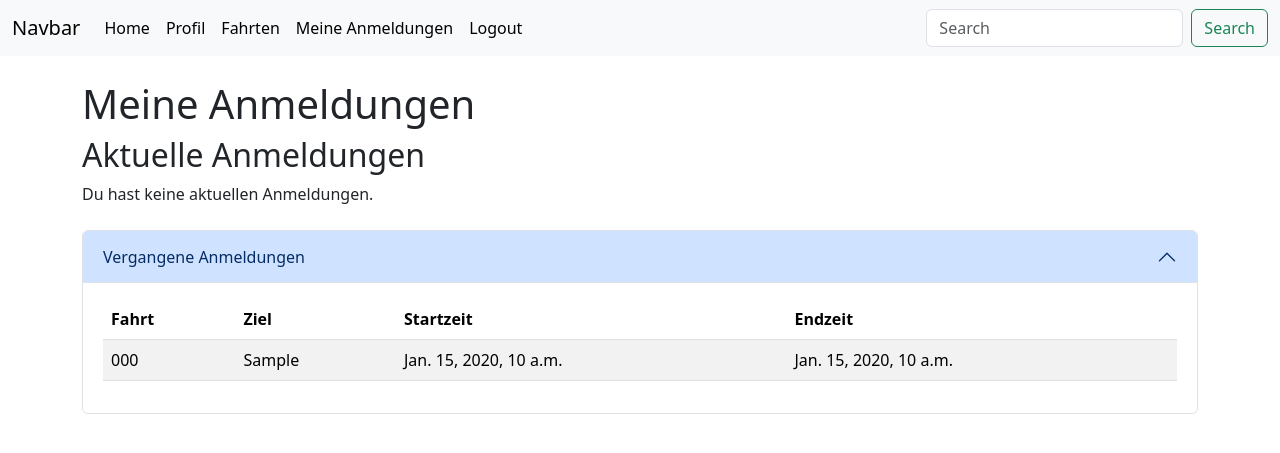
After one commit to allekai/hyazinth, a Django app: page /fahrten/meine-anmeldungen/ in a window 1280 px wide, after a click on "Vergangene Anmeldungen". The commit adds this page. Shown: the top 453 px of the page. Run offline with Django 5.2, Linux system fonts and the light colour scheme; a user stored in the database is signed in; tables that the repository leaves empty hold one stand-in row (values such as "Sample post").

Commit message:
feat(anmeldungen): Anmeldeverwaltung implementiert
- Modelle, Views und Templates für Anmeldungen erstellt
- Benutzer können sich zu Fahrten anmelden, Anmeldungen bearbeiten und löschen
- Übersicht der aktuellen und vergangenen Anmeldungen für Benutzer hinzugefügt

```diff
--- a/hyazinth/fahrten/models.py
+++ b/hyazinth/fahrten/models.py
@@ -1,13 +1,24 @@
 from django.db import models
 from django.utils import timezone
+
+from accounts.models import User
 
 
 class Pfadfinderfahrt(models.Model):
     titel = models.CharField(max_length=255)
-    ziel = models.CharField(max_length=255)  # Ziel als String
-    beschreibung = models.TextField(blank=True)
-    motto = models.CharField(max_length=255)
+    ziel = models.CharField(max_length=255, blank=True, null=True)  # Ziel optional
     start_zeit = models.DateTimeField(default=timezone.now)
     end_zeit = models.DateTimeField(default=timezone.now)
-    start_ort = models.CharField(max_length=255)  # Startort als String
-    end_ort = models.CharField(max_length=255)  # Endort als String
+    start_ort = models.CharField(max_length=255)
+    end_ort = models.CharField(max_length=255)
+    beschreibung = models.TextField(blank=True)
+    motto = models.CharField(max_length=255, blank=True, null=True)  # Motto optional
+
+
+class Anmeldung(models.Model):
+    user = models.ForeignKey(User, on_delete=models.CASCADE)
+    fahrt = models.ForeignKey(Pfadfinderfahrt, on_delete=models.CASCADE)
+    anmelde_zeitpunkt = models.DateTimeField(auto_now_add=True)
+
+    class Meta:
+        unique_together = ("user", "fahrt")  # Jede Fahrt pro Benutzer nur einmal
--- a/hyazinth/fahrten/urls.py
+++ b/hyazinth/fahrten/urls.py
@@ -1,5 +1,9 @@
 from django.urls import path
 from .views import (
+    AnmeldungBearbeitenView,
+    AnmeldungErstellenView,
+    AnmeldungListView,
+    AnmeldungLoeschenView,
     FahrtErstellenView,
     FahrtBearbeitenView,
     FahrtListView,
@@ -15,4 +19,20 @@ urlpatterns = [
     ),
     path("<int:pk>/loeschen/", FahrtLoeschenView.as_view(), name="fahrt_loeschen"),
     path("", FahrtListView.as_view(), name="fahrt_liste"),  # URL für die Fahrtenliste
+    path(
+        "anmeldung/erstellen/",
+        AnmeldungErstellenView.as_view(),
+        name="anmeldung_erstellen",
+    ),
+    path(
+        "anmeldung/<int:pk>/bearbeiten/",
+        AnmeldungBearbeitenView.as_view(),
+        name="anmeldung_bearbeiten",
+    ),
+    path(
+        "anmeldung/<int:pk>/loeschen/",
+        AnmeldungLoeschenView.as_view(),
+        name="anmeldung_loeschen",
+    ),
+    path("meine-anmeldungen/", AnmeldungListView.as_view(), name="meine_anmeldungen"),
 ]
--- a/hyazinth/fahrten/views.py
+++ b/hyazinth/fahrten/views.py
@@ -1,8 +1,13 @@
 from django.views.generic.edit import CreateView, UpdateView, DeleteView
 from django.views.generic import ListView
+from django.contrib.auth.mixins import LoginRequiredMixin
 from django.urls import reverse_lazy
-from .models import Pfadfinderfahrt
-from .forms import PfadfinderfahrtForm  # Du musst ein Formular erstellen (siehe unten)
+from django.utils import timezone
+from .models import Anmeldung, Pfadfinderfahrt
+from .forms import (
+    AnmeldungForm,
+    PfadfinderfahrtForm,
+)  # Du musst ein Formular erstellen (siehe unten)
 
 
 class FahrtErstellenView(CreateView):
@@ -31,3 +36,47 @@ class FahrtListView(ListView):
     context_object_name = (
         "object_list"  # Optional, um den Kontextnamen in der Vorlage anzupassen
     )
+
+
+class AnmeldungErstellenView(LoginRequiredMixin, CreateView):
+    model = Anmeldung
+    form_class = AnmeldungForm
+    template_name = "fahrten/anmeldung_form.html"
+    success_url = reverse_lazy("fahrt_liste")
+
+    def form_valid(self, form):
+        form.instance.user = self.request.user
+        return super().form_valid(form)
+
+
+class AnmeldungBearbeitenView(LoginRequiredMixin, UpdateView):
+    model = Anmeldung
+    form_class = AnmeldungForm
+    template_name = "fahrten/anmeldung_form.html"
+    success_url = reverse_lazy("fahrt_liste")
+
+
+class AnmeldungLoeschenView(LoginRequiredMixin, DeleteView):
+    model = Anmeldung
+    template_name = "fahrten/anmeldung_confirm_delete.html"
+    success_url = reverse_lazy("fahrt_liste")
+
+
+class AnmeldungListView(LoginRequiredMixin, ListView):
+    model = Anmeldung
+    template_name = "fahrten/anmeldung_list.html"
+    context_object_name = "object_list"
+
+    def get_queryset(self):
+        now = timezone.now()
+        return Anmeldung.objects.filter(user=self.request.user)
+
+    def get_context_data(self, **kwargs):
+        context = super().get_context_data(**kwargs)
+        context["aktuelle_anmeldungen"] = context["object_list"].filter(
+            fahrt__end_zeit__gt=timezone.now()
+        )
+        context["vergangene_anmeldungen"] = context["object_list"].filter(
+            fahrt__end_zeit__lte=timezone.now()
+        )
+        return context
--- a/hyazinth/templates/base/navbar.html
+++ b/hyazinth/templates/base/navbar.html
@@ -18,6 +18,10 @@
                     <a class="nav-link active" aria-current="page" href="{% url 'fahrt_liste' %}">Fahrten</a>
                 </li>
                 <li class="nav-item">
+                    <a class="nav-link active" aria-current="page" href="{% url 'meine_anmeldungen' %}">Meine
+                        Anmeldungen</a>
+                </li>
+                <li class="nav-item">
                     <a class="nav-link active" aria-current="page" href="{% url 'logout' %}">Logout</a>
                 </li>
                 {% else %}
--- /dev/null
+++ b/hyazinth/templates/fahrten/anmeldung_list.html
@@ -0,0 +1,83 @@
+{% extends 'base.html' %}
+
+{% block content %}
+{% include 'base/navbar.html' %}
+
+<div class="container mt-4">
+    <h1>Meine Anmeldungen</h1>
+
+    <h2>Aktuelle Anmeldungen</h2>
+    {% if aktuelle_anmeldungen %}
+    <table class="table table-striped">
+        <thead>
+            <tr>
+                <th>Fahrt</th>
+                <th>Ziel</th>
+                <th>Startzeit</th>
+                <th>Endzeit</th>
+                <th>Aktionen</th>
+            </tr>
+        </thead>
+        <tbody>
+            {% for anmeldung in aktuelle_anmeldungen %}
+            <tr>
+                <td>{{ anmeldung.fahrt.titel }}</td>
+                <td>{{ anmeldung.fahrt.ziel }}</td>
+                <td>{{ anmeldung.fahrt.start_zeit }}</td>
+                <td>{{ anmeldung.fahrt.end_zeit }}</td>
+                <td>
+                    <a href="{% url 'anmeldung_bearbeiten' anmeldung.pk %}"
+                        class="btn btn-sm btn-warning">Bearbeiten</a>
+                    <a href="{% url 'anmeldung_loeschen' anmeldung.pk %}" class="btn btn-sm btn-danger">Löschen</a>
+                </td>
+            </tr>
+            {% endfor %}
+        </tbody>
+    </table>
+    {% else %}
+    <p>Du hast keine aktuellen Anmeldungen.</p>
+    {% endif %}
+
+    <div class="accordion mt-4" id="vergangeneAnmeldungenAccordion">
+        <div class="accordion-item">
+            <h2 class="accordion-header" id="vergangeneAnmeldungenHeading">
+                <button class="accordion-button collapsed" type="button" data-bs-toggle="collapse"
+                    data-bs-target="#vergangeneAnmeldungenCollapse" aria-expanded="false"
+                    aria-controls="vergangeneAnmeldungenCollapse">
+                    Vergangene Anmeldungen
+                </button>
+            </h2>
+            <div id="vergangeneAnmeldungenCollapse" class="accordion-collapse collapse"
+                aria-labelledby="vergangeneAnmeldungenHeading" data-bs-parent="#vergangeneAnmeldungenAccordion">
+                <div class="accordion-body">
+                    {% if vergangene_anmeldungen %}
+                    <table class="table table-striped">
+                        <thead>
+                            <tr>
+                                <th>Fahrt</th>
+                                <th>Ziel</th>
+                                <th>Startzeit</th>
+                                <th>Endzeit</th>
+                            </tr>
+                        </thead>
+                        <tbody>
+                            {% for anmeldung in vergangene_anmeldungen %}
+                            <tr>
+                                <td>{{ anmeldung.fahrt.titel }}</td>
+                                <td>{{ anmeldung.fahrt.ziel }}</td>
+                                <td>{{ anmeldung.fahrt.start_zeit }}</td>
+                                <td>{{ anmeldung.fahrt.end_zeit }}</td>
+                            </tr>
+                            {% endfor %}
+                        </tbody>
+                    </table>
+                    {% else %}
+                    <p>Du hast keine vergangenen Anmeldungen.</p>
+                    {% endif %}
+                </div>
+            </div>
+        </div>
+    </div>
+</div>
+
+{% endblock %}
```
Also changed, not shown: hyazinth/fahrten/forms.py (+7 -1 lines), hyazinth/templates/fahrten/anmeldung_confirm_delete.html (added, +18 -0 lines), hyazinth/templates/fahrten/anmeldung_form.html (added, +17 -0 lines), hyazinth/fahrten/migrations/0002_alter_pfadfinderfahrt_motto_and_more.py (added), hyazinth/fahrten/migrations/0003_anmeldung.py (added).
